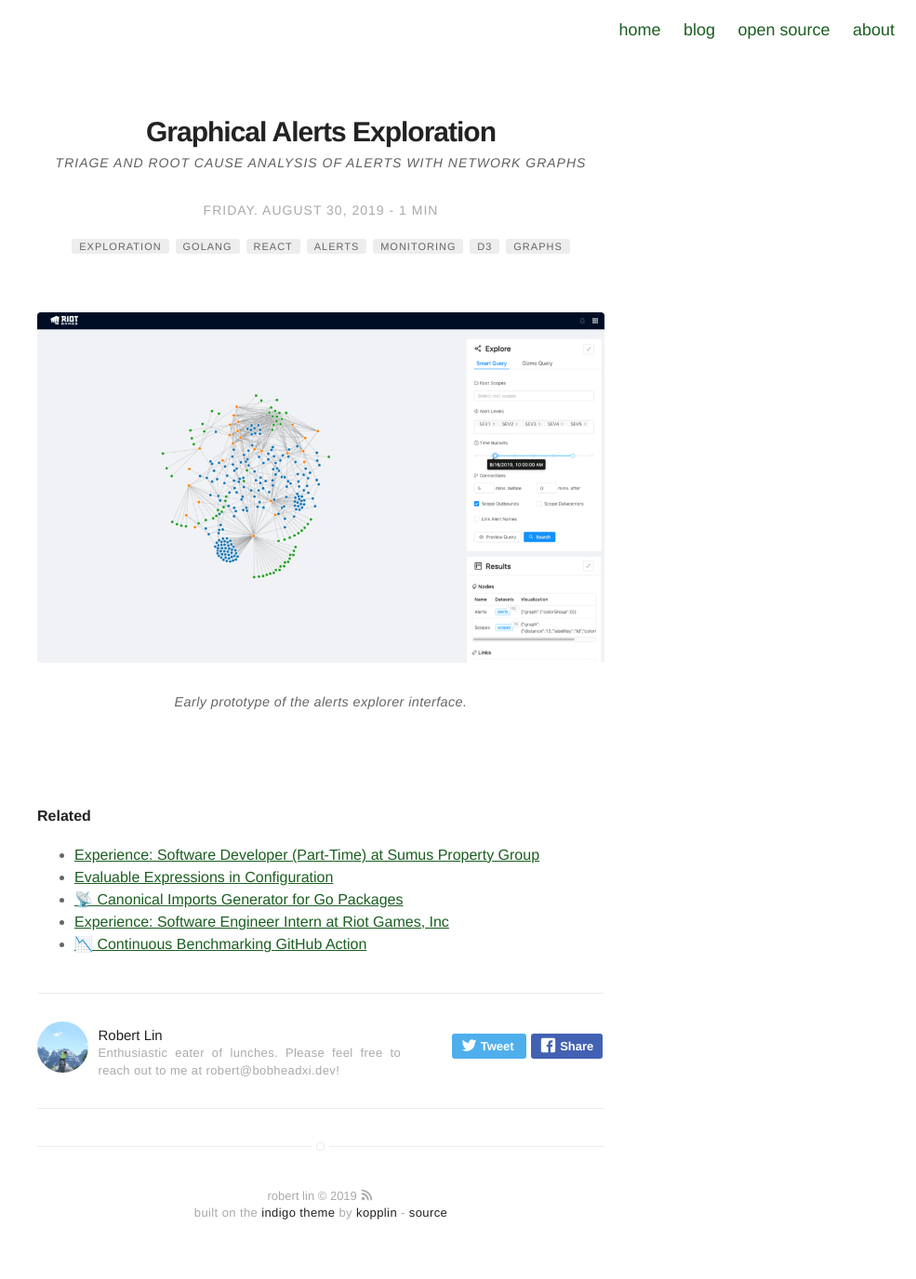
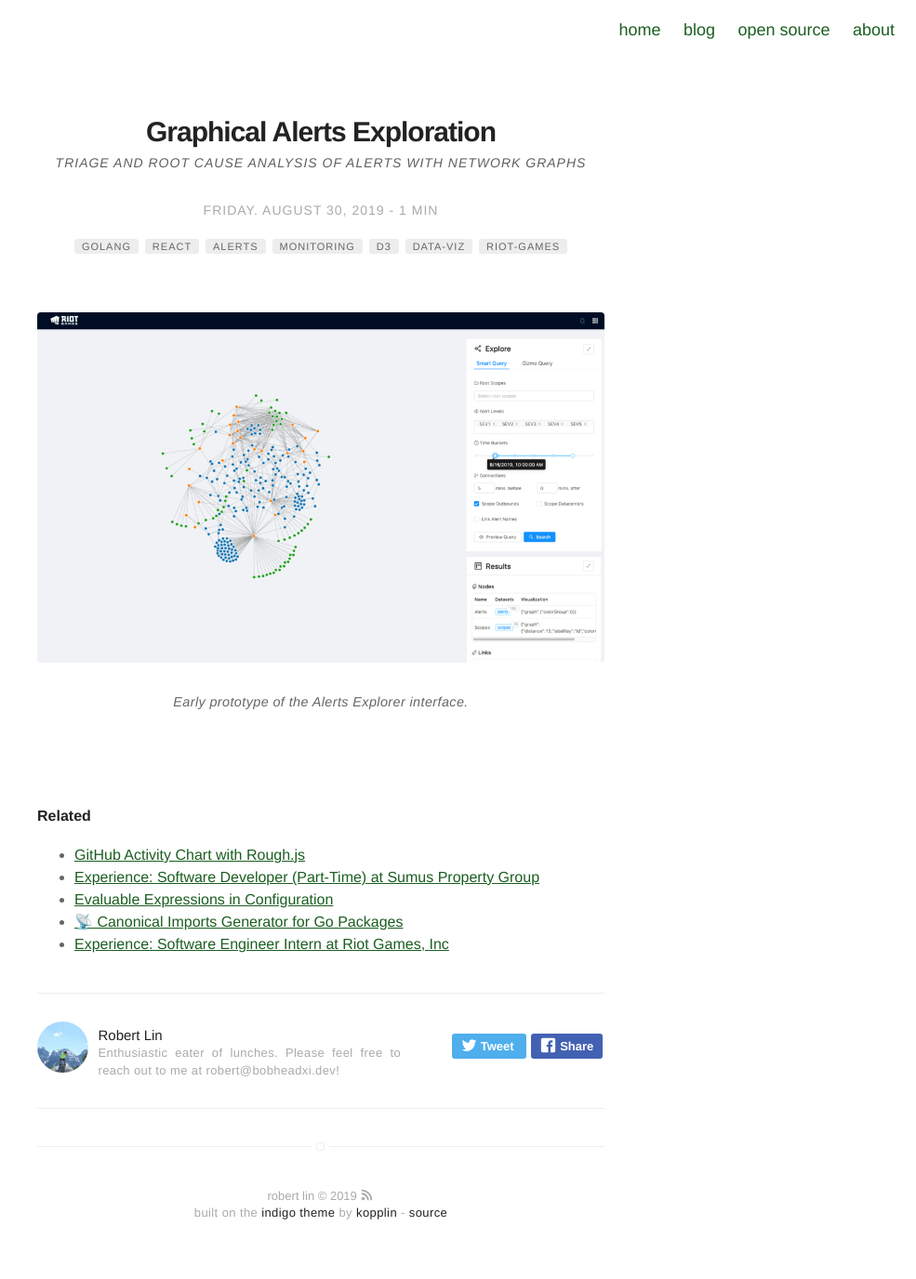
Before and after one commit to bobheadxi/bobheadxi.github.io, a Jekyll site: the page built from _posts/2019-8-30-alerts-exploration.md, in a window 1280 px wide. Shown: the whole page at 93% size, without its empty margins (295-1280 px from the left). Built offline with Jekyll 4.4.1, drawn with Linux system fonts in a browser that asks for light colours; nearby versions of some CDN libraries; emoji names are drawn with the system emoji font.

Commit message:
adjust tags for alerts explorer

```diff
--- a/_posts/2019-8-30-alerts-exploration.md
+++ b/_posts/2019-8-30-alerts-exploration.md
@@ -5,13 +5,13 @@
 image: ""
 headerImage: false
 tag:
-- exploration
 - golang
 - react
 - alerts
 - monitoring
 - d3
-- graphs
+- data-viz
+- riot-games
 category: blog
 author: robert
 description: Triage and root cause analysis of alerts with network graphs
@@ -22,5 +22,5 @@
 </p>
 
 <p align="center">
-    <i style="font-size:90%;">Early prototype of the alerts explorer interface.</i>
+    <i style="font-size:90%;">Early prototype of the Alerts Explorer interface.</i>
 </p>
```
